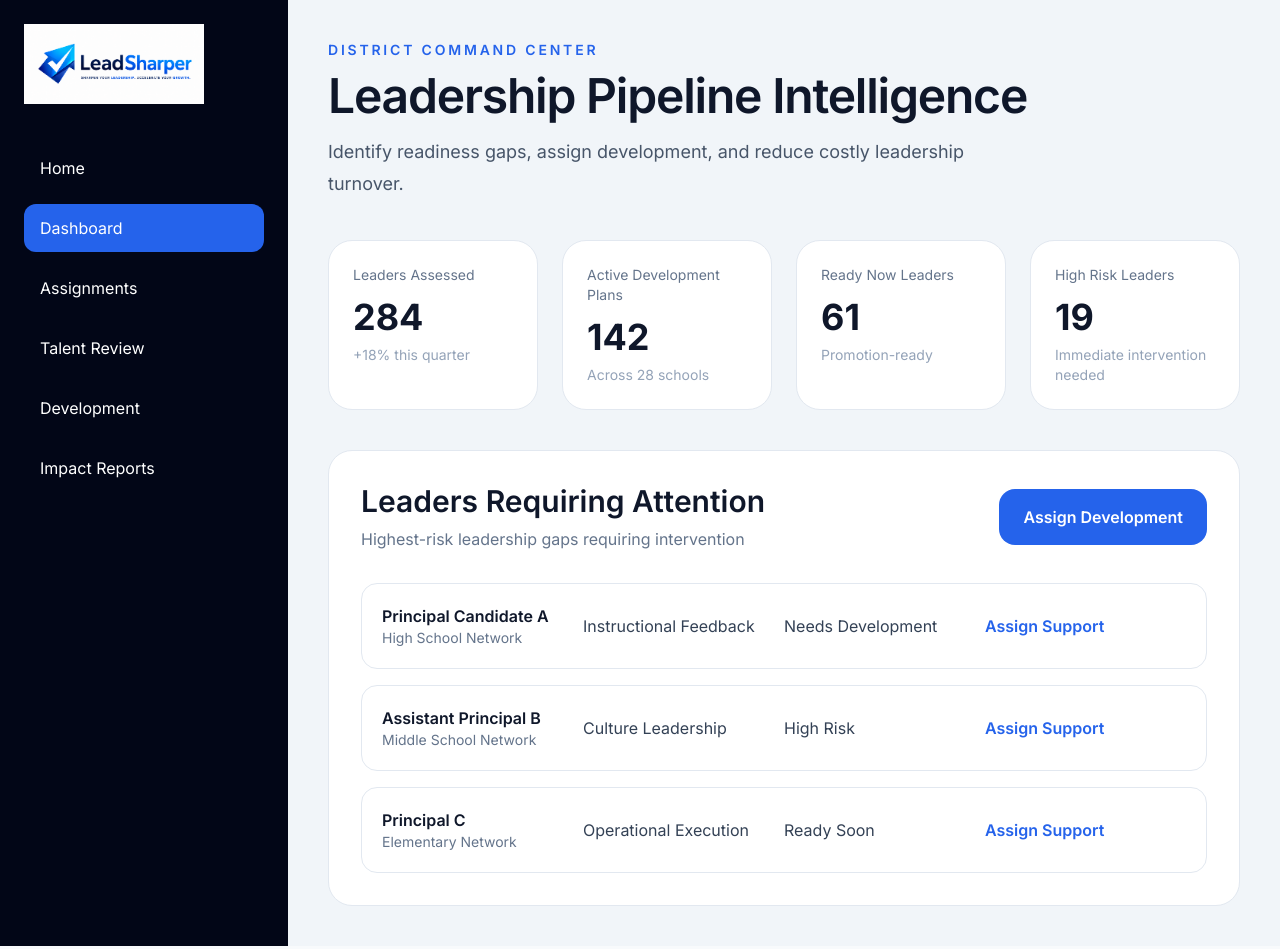
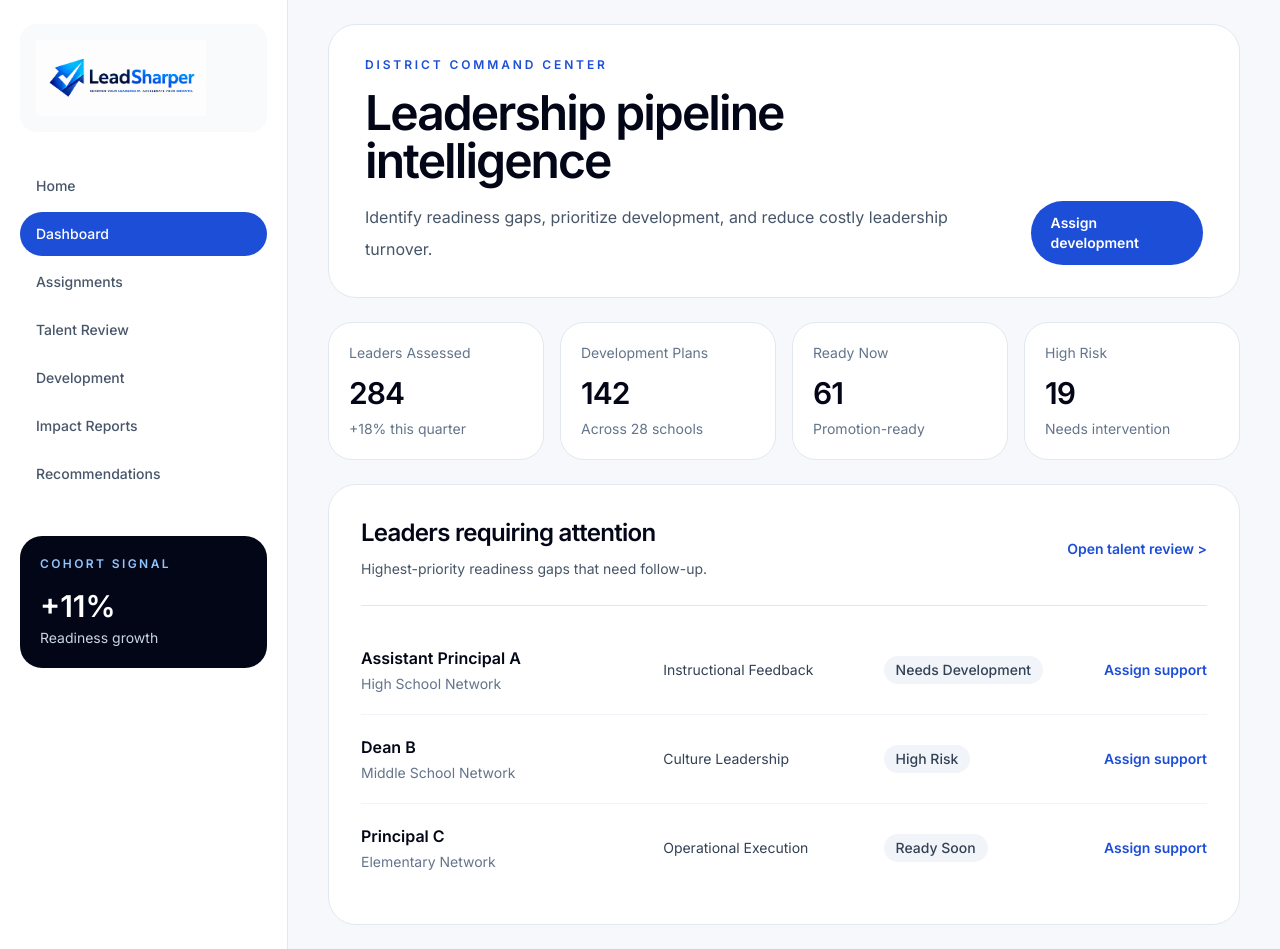
Before and after one commit to jmarc296-jpg/instructional-leadership-practice, a Next.js app: page /district in a window 1280 px wide. Built offline with nearby package versions, Linux system fonts and the light colour scheme.

Commit message:
Upgrade district dashboard visual design

```diff
--- a/app/district/page.tsx
+++ b/app/district/page.tsx
@@ -1,35 +1,19 @@
 const metrics = [
-  {
-    label: "Leaders Assessed",
-    value: "284",
-    subtext: "+18% this quarter"
-  },
-  {
-    label: "Active Development Plans",
-    value: "142",
-    subtext: "Across 28 schools"
-  },
-  {
-    label: "Ready Now Leaders",
-    value: "61",
-    subtext: "Promotion-ready"
-  },
-  {
-    label: "High Risk Leaders",
-    value: "19",
-    subtext: "Immediate intervention needed"
-  }
+  { label: "Leaders Assessed", value: "284", subtext: "+18% this quarter" },
+  { label: "Development Plans", value: "142", subtext: "Across 28 schools" },
+  { label: "Ready Now", value: "61", subtext: "Promotion-ready" },
+  { label: "High Risk", value: "19", subtext: "Needs intervention" }
 ]
 
 const leaders = [
   {
-    name: "Principal Candidate A",
+    name: "Assistant Principal A",
     school: "High School Network",
     gap: "Instructional Feedback",
     status: "Needs Development"
   },
   {
-    name: "Assistant Principal B",
+    name: "Dean B",
     school: "Middle School Network",
     gap: "Culture Leadership",
     status: "High Risk"
@@ -44,135 +28,134 @@ const leaders = [
 
 export default function DistrictPage() {
   return (
-    <main className="min-h-screen bg-slate-100 flex">
-
-      <aside className="w-72 bg-slate-950 text-white min-h-screen p-6">
-        <a href="/" className="block mb-10">
-          <img
-            src="/logo.png"
-            alt="LeadSharper"
-            className="w-full max-w-[180px]"
-          />
+    <main className="min-h-screen bg-[#f6f8fb] text-slate-950">
+      <div className="flex min-h-screen">
+        <aside className="hidden w-72 border-r border-slate-200 bg-white px-5 py-6 lg:block">
+          <a href="/" className="block rounded-2xl bg-slate-50 p-4">
+            <img src="/logo.png" alt="LeadSharper" className="w-full max-w-[170px]" />
           </a>
 
-        <div className="space-y-3">
-          <a href="/" className="block px-4 py-3 rounded-xl hover:bg-slate-800">
-            Home
-          </a>
+          <nav className="mt-8 space-y-1 text-sm font-medium">
+            <NavLink href="/" label="Home" />
+            <NavLink href="/district" label="Dashboard" active />
+            <NavLink href="/assignments" label="Assignments" />
+            <NavLink href="/talent-review" label="Talent Review" />
+            <NavLink href="/leader-learning-hub" label="Development" />
+            <NavLink href="/impact-dashboard" label="Impact Reports" />
+            <NavLink href="/recommendations" label="Recommendations" />
+          </nav>
 
-          <a href="/district" className="block px-4 py-3 rounded-xl bg-blue-600">
-            Dashboard
-          </a>
-
-          <a href="/assignments" className="block px-4 py-3 rounded-xl hover:bg-slate-800">
-            Assignments
-          </a>
-
-          <a href="/talent-review" className="block px-4 py-3 rounded-xl hover:bg-slate-800">
-            Talent Review
-          </a>
-
-          <a href="/leader-learning-hub" className="block px-4 py-3 rounded-xl hover:bg-slate-800">
-            Development
-          </a>
-
-          <a href="/impact-dashboard" className="block px-4 py-3 rounded-xl hover:bg-slate-800">
-            Impact Reports
-          </a>
+          <div className="mt-10 rounded-[22px] bg-slate-950 p-5 text-white">
+            <p className="text-xs font-semibold uppercase tracking-[0.2em] text-blue-300">
+              Cohort Signal
+            </p>
+            <p className="mt-4 text-3xl font-semibold">+11%</p>
+            <p className="mt-1 text-sm text-slate-300">Readiness growth</p>
           </div>
         </aside>
 
-      <section className="flex-1 p-10">
-        <div className="mb-10">
-          <p className="text-sm font-semibold uppercase tracking-[0.2em] text-blue-600">
+        <section className="flex-1 px-5 py-6 sm:px-8 lg:px-10">
+          <div className="mx-auto max-w-6xl">
+            <header className="rounded-[28px] border border-slate-200 bg-white px-7 py-8 sm:px-9">
+              <p className="text-xs font-semibold uppercase tracking-[0.24em] text-blue-700">
                 District Command Center
               </p>
 
-          <h1 className="mt-3 text-5xl font-semibold text-slate-900 tracking-tight">
-            Leadership Pipeline Intelligence
+              <div className="mt-4 flex flex-col gap-5 lg:flex-row lg:items-end lg:justify-between">
+                <div>
+                  <h1 className="text-4xl font-semibold tracking-[-0.04em] text-slate-950 sm:text-5xl">
+                    Leadership pipeline intelligence
                   </h1>
 
-          <p className="mt-4 text-lg text-slate-600 max-w-2xl leading-8">
-            Identify readiness gaps, assign development, and reduce costly leadership turnover.
-          </p>
-        </div>
-
-        <div className="grid grid-cols-4 gap-6 mb-10">
-          {metrics.map((metric) => (
-            <div
-              key={metric.label}
-              className="rounded-3xl bg-white p-6 border border-slate-200"
-            >
-              <p className="text-sm text-slate-500">
-                {metric.label}
-              </p>
-
-              <h2 className="mt-3 text-4xl font-bold text-slate-900">
-                {metric.value}
-              </h2>
-
-              <p className="mt-2 text-sm text-slate-400">
-                {metric.subtext}
-              </p>
-            </div>
-          ))}
-        </div>
-
-        <div className="rounded-3xl bg-white border border-slate-200 p-8">
-          <div className="flex justify-between items-center mb-8">
-            <div>
-              <h2 className="text-3xl font-semibold text-slate-900">
-                Leaders Requiring Attention
-              </h2>
-
-              <p className="mt-2 text-slate-500">
-                Highest-risk leadership gaps requiring intervention
+                  <p className="mt-4 max-w-2xl text-base leading-8 text-slate-600">
+                    Identify readiness gaps, prioritize development, and reduce costly leadership turnover.
                   </p>
                 </div>
 
                 <a
                   href="/assignments"
-              className="rounded-2xl bg-blue-600 px-6 py-4 text-white font-semibold"
+                  className="w-fit rounded-full bg-blue-700 px-5 py-3 text-sm font-semibold text-white hover:bg-blue-800"
                 >
-              Assign Development
+                  Assign development
+                </a>
+              </div>
+            </header>
+
+            <section className="mt-6 grid gap-4 sm:grid-cols-2 xl:grid-cols-4">
+              {metrics.map((metric) => (
+                <div key={metric.label} className="rounded-[24px] border border-slate-200 bg-white p-5">
+                  <p className="text-sm text-slate-500">{metric.label}</p>
+                  <h2 className="mt-3 text-3xl font-semibold tracking-[-0.03em] text-slate-950">
+                    {metric.value}
+                  </h2>
+                  <p className="mt-2 text-sm text-slate-500">{metric.subtext}</p>
+                </div>
+              ))}
+            </section>
+
+            <section className="mt-6 rounded-[28px] border border-slate-200 bg-white p-6 sm:p-8">
+              <div className="flex flex-col gap-4 border-b border-slate-200 pb-6 lg:flex-row lg:items-center lg:justify-between">
+                <div>
+                  <h2 className="text-2xl font-semibold tracking-[-0.03em] text-slate-950">
+                    Leaders requiring attention
+                  </h2>
+                  <p className="mt-2 text-sm leading-6 text-slate-600">
+                    Highest-priority readiness gaps that need follow-up.
+                  </p>
+                </div>
+
+                <a href="/talent-review" className="text-sm font-semibold text-blue-700">
+                  Open talent review &gt;
                 </a>
               </div>
 
-          <div className="space-y-4">
+              <div className="mt-5 divide-y divide-slate-100">
                 {leaders.map((leader) => (
-              <div
-                key={leader.name}
-                className="grid grid-cols-4 items-center rounded-2xl border border-slate-200 p-5"
-              >
+                  <div key={leader.name} className="grid gap-4 py-5 lg:grid-cols-[1.4fr_1fr_1fr_auto] lg:items-center">
                     <div>
-                  <p className="font-semibold text-slate-900">
-                    {leader.name}
+                      <p className="font-semibold text-slate-950">{leader.name}</p>
+                      <p className="mt-1 text-sm text-slate-500">{leader.school}</p>
+                    </div>
+
+                    <p className="text-sm text-slate-700">{leader.gap}</p>
+
+                    <p className="w-fit rounded-full bg-slate-100 px-3 py-1 text-sm font-medium text-slate-700">
+                      {leader.status}
                     </p>
 
-                  <p className="text-sm text-slate-500">
-                    {leader.school}
-                  </p>
-                </div>
-
-                <div className="text-slate-700">
-                  {leader.gap}
-                </div>
-
-                <div className="text-slate-700">
-                  {leader.status}
-                </div>
-
-                <a
-                  href="/assignments"
-                  className="text-blue-600 font-semibold"
-                >
-                  Assign Support
+                    <a href="/assignments" className="text-sm font-semibold text-blue-700">
+                      Assign support
                     </a>
                   </div>
                 ))}
               </div>
+            </section>
           </div>
         </section>
+      </div>
     </main>
   )
 }
+
+function NavLink({
+  href,
+  label,
+  active = false
+}: {
+  href: string
+  label: string
+  active?: boolean
+}) {
+  return (
+    <a
+      href={href}
+      className={
+        active
+          ? "block rounded-full bg-blue-700 px-4 py-3 text-white"
+          : "block rounded-full px-4 py-3 text-slate-600 hover:bg-slate-50 hover:text-slate-950"
+      }
+    >
+      {label}
+    </a>
+  )
+}
```
Lines whose indentation alone changed are shown as unchanged.
